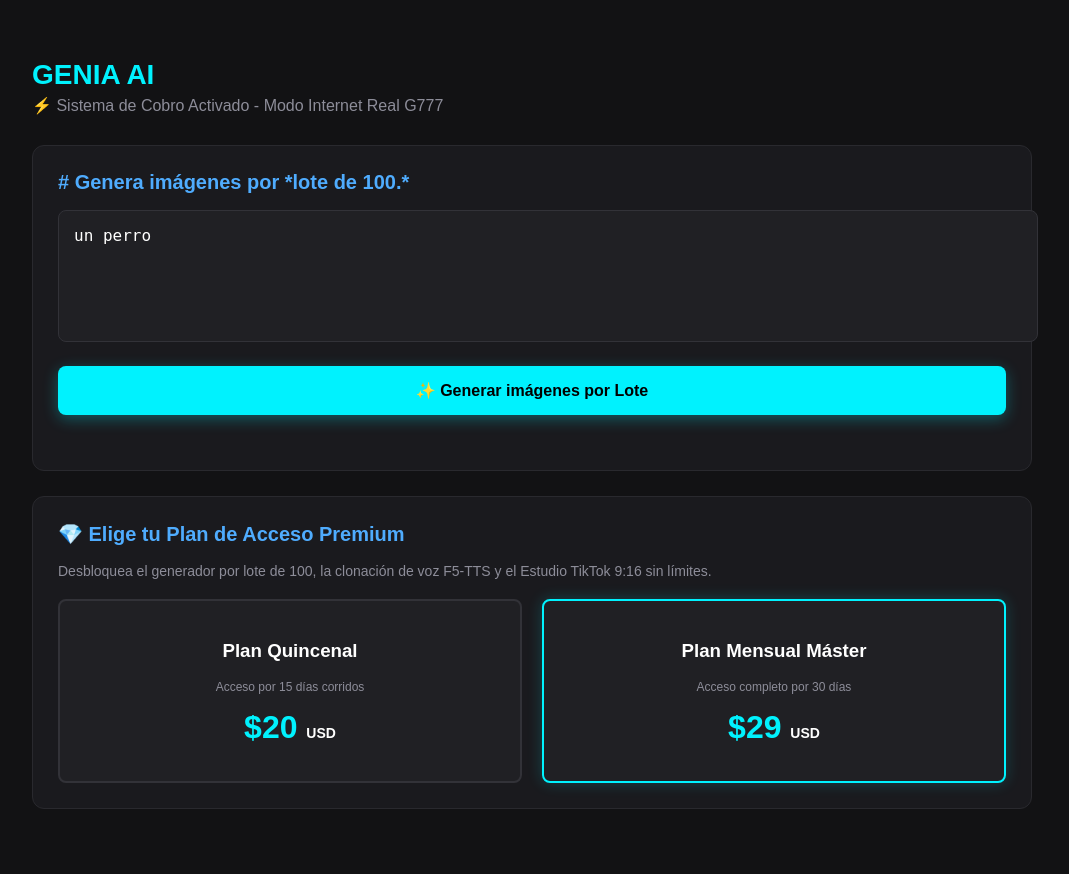
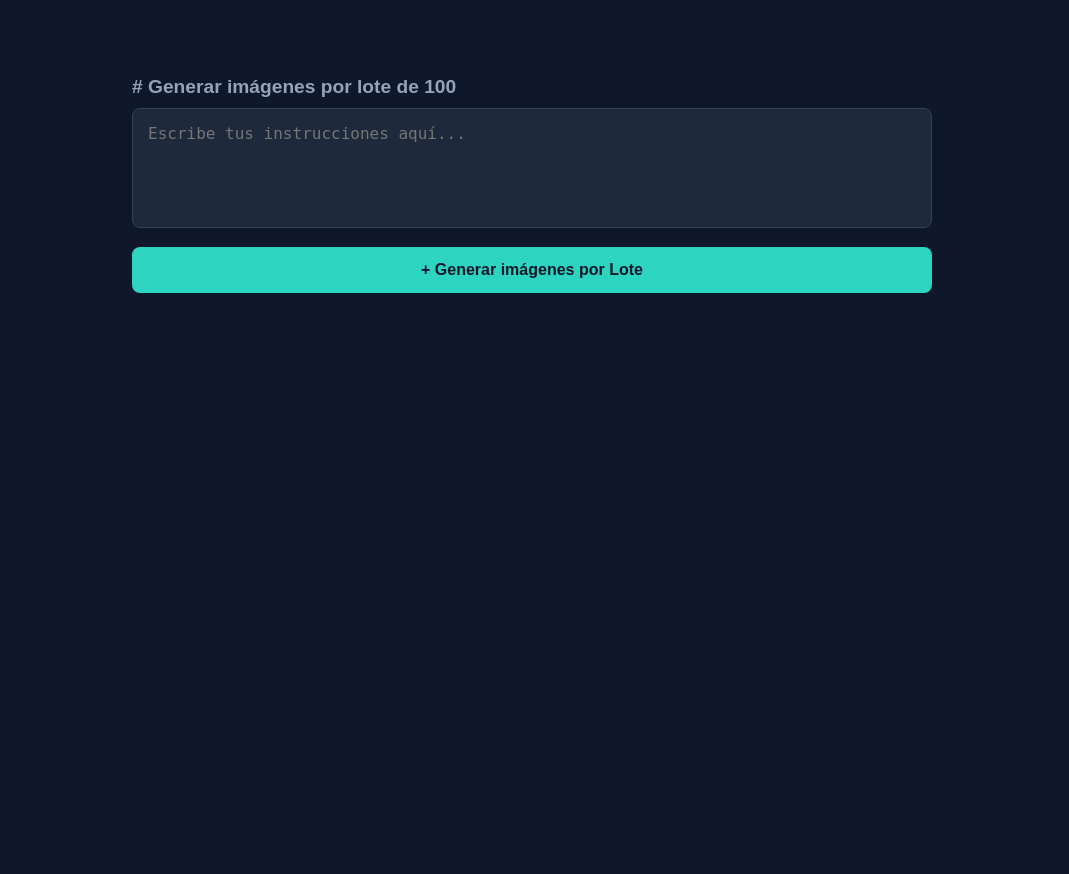
Before and after one commit to floresyahir006-boop/genia-ai, a FastAPI app: page / in a window 1280 px wide. Shown: the whole page, without its empty margins (108-1177 px from the left). After the commit the page ends 293 px from the top, so only its background shows below. Run offline with FastAPI, Linux system fonts and the light colour scheme; some libraries are stand-ins or nearby versions.

Commit message:
Eliminar seccion de precios premium

```diff
--- a/templates/index.html
+++ b/templates/index.html
@@ -3,91 +3,70 @@
 <head>
     <meta charset="UTF-8">
     <meta name="viewport" content="width=device-width, initial-scale=1.0">
-    <title>GENIA AI - Estudio Multimedia Pro</title>
-    <link rel="stylesheet" href="/static/style.css" id="theme-stylesheet">
-    <!-- Cargamos el script oficial de PayPal -->
-    <script src="https://paypal.com"></script>
+    <title>Genia AI - Generador por Lote</title>
     <style>
-        body { background-color: #121214; color: #ffffff; font-family: sans-serif; margin: 0; padding: 20px; }
-        .container { max-width: 1000px; margin: 0 auto; padding: 20px; }
-        textarea { width: 100%; height: 100px; background-color: #202024; border: 1px solid #323238; border-radius: 8px; color: #fff; padding: 15px; font-size: 16px; resize: none; margin-bottom: 20px; }
-        .btn-aqua { display: block; width: 100%; background-color: #00f2fe; color: #000; text-align: center; padding: 15px; border-radius: 8px; font-weight: bold; text-decoration: none; font-size: 16px; cursor: pointer; border: none; margin-bottom: 30px; box-shadow: 0 4px 15px rgba(0,242,254,0.3); }
-        .section { background-color: #1a1a1e; border: 1px solid #29292e; border-radius: 12px; padding: 25px; margin-bottom: 25px; }
-        h1 { color: #00f2fe; font-size: 28px; margin-bottom: 5px; }
-        h2 { font-size: 20px; color: #4facfe; margin-top: 0; }
-        .grid-precios { display: grid; grid-template-columns: 1fr 1fr; gap: 20px; margin-top: 20px; }
-        .tarjeta-precio { background-color: #202024; border: 2px solid #323238; border-radius: 8px; padding: 20px; text-align: center; }
-        .tarjeta-precio.destacado { border-color: #00f2fe; box-shadow: 0 0 15px rgba(0,242,254,0.2); }
-        .precio { font-size: 32px; font-weight: bold; color: #00f2fe; margin: 15px 0; }
+        body {
+            background-color: #0f172a;
+            color: #ffffff;
+            font-family: Arial, sans-serif;
+            margin: 0;
+            padding: 20px;
+            display: flex;
+            flex-direction: column;
+            align-items: center;
+        }
+        .container {
+            width: 100%;
+            max-width: 800px;
+            margin-top: 40px;
+        }
+        h2 {
+            font-size: 1.2rem;
+            color: #94a3b8;
+            margin-bottom: 10px;
+        }
+        textarea {
+            width: 100%;
+            height: 120px;
+            background-color: #1e293b;
+            border: 1px solid #334155;
+            border-radius: 8px;
+            color: #ffffff;
+            padding: 15px;
+            font-size: 1rem;
+            resize: none;
+            box-sizing: border-box;
+        }
+        textarea:focus {
+            outline: 2px solid #2dd4bf;
+        }
+        .btn-submit {
+            width: 100%;
+            background-color: #2dd4bf;
+            color: #0f172a;
+            border: none;
+            padding: 14px;
+            font-size: 1rem;
+            font-weight: bold;
+            border-radius: 8px;
+            cursor: pointer;
+            margin-top: 15px;
+            transition: background-color 0.2s;
+        }
+        .btn-submit:hover {
+            background-color: #14b8a6;
+        }
     </style>
 </head>
 <body>
+
     <div class="container">
-        <h1>GENIA AI</h1>
-        <p style="color: #8d8d99; margin-top: 0; margin-bottom: 30px;">⚡ Sistema de Cobro Activado - Modo Internet Real G777</p>
-
-        <!-- 🖼️ SECCIÓN 1: GENERADOR POR LOTE -->
-        <div class="section">
-            <h2># Genera imágenes por *lote de 100.*</h2>
-            <textarea id="prompt-ia" placeholder="Describe tu imagen aquí...">un perro</textarea>
-            <button class="btn-aqua" id="btn-generar-lote" onclick="ejecutarGeneracionLote()">✨ Generar imágenes por Lote</button>
-            <div id="contenedor-resultado" style="text-align:center; margin-top:20px;"></div>
-        </div>
-
-        <!-- 💰 SECCIÓN 2: PLANES DE SUSCRIPCIÓN -->
-        <div class="section">
-            <h2>💎 Elige tu Plan de Acceso Premium</h2>
-            <p style="color: #8d8d99; font-size: 14px;">Desbloquea el generador por lote de 100, la clonación de voz F5-TTS y el Estudio TikTok 9:16 sin límites.</p>
-
-            <div class="grid-precios">
-                <!-- Plan 15 Días -->
-                <div class="tarjeta-precio">
-                    <h3>Plan Quincenal</h3>
-                    <p style="color: #8d8d99; font-size: 12px;">Acceso por 15 días corridos</p>
-                    <div class="precio">$20 <span style="font-size:14px; color:#fff;">USD</span></div>
-                    <div id="paypal-button-container-15"></div>
-                </div>
-
-                <!-- Plan Mensual -->
-                <div class="tarjeta-precio destacado">
-                    <h3>Plan Mensual Máster</h3>
-                    <p style="color: #8d8d99; font-size: 12px;">Acceso completo por 30 días</p>
-                    <div class="precio">$29 <span style="font-size:14px; color:#fff;">USD</span></div>
-                    <div id="paypal-button-container-30"></div>
-                </div>
-            </div>
-        </div>
+        <h2># Generar imágenes por lote de 100</h2>
+        <form action="/generar" method="POST">
+            <textarea name="prompts" placeholder="Escribe tus instrucciones aquí..."></textarea>
+            <button type="submit" class="btn-submit">+ Generar imágenes por Lote</button>
+        </form>
     </div>
 
-    <script>
-        // Funciones de botones de PayPal
-        if (typeof paypal !== 'undefined') {
-            // Botón de $20 (15 días)
-            paypal.Buttons({
-                createOrder: (data, actions) => { return actions.order.create({ purchase_units: [{ amount: { value: '20.00' } }] }); },
-                onApprove: (data, actions) => { return actions.order.capture().then(details => { alert('¡Gracias por tu pago, compadre! Plan Quincenal activado para ' + details.payer.name.given_name); }); }
-            }).render('#paypal-button-container-15');
-
-            // Botón de $29 (Mensual)
-            paypal.Buttons({
-                createOrder: (data, actions) => { return actions.order.create({ purchase_units: [{ amount: { value: '29.00' } }] }); },
-                onApprove: (data, actions) => { return actions.order.capture().then(details => { alert('¡Suscripción Mensual Activada, compadre! Bienvenido a Genia AI, ' + details.payer.name.given_name); }); }
-            }).render('#paypal-button-container-30');
-        }
-
-        async function ejecutarGeneracionLote() {
-            const boton = document.getElementById("btn-generar-lote");
-            const promptText = document.getElementById("prompt-ia").value;
-            boton.innerText = "⏳ Generando lote de 100...";
-            try {
-                const response = await fetch('/generar-lote-ia?prompt=' + encodeURIComponent(promptText), { method: 'POST' });
-                const resData = await response.json();
-                if(resData.url) {
-                    document.getElementById("contenedor-resultado").innerHTML = <h3 style="color:#00f2fe;">🎨 Tu Imagen IA está Lista:</h3><img src="${resData.url}?t=${new Date().getTime()}" style="max-width:100%; border-radius:12px; border:2px solid #00f2fe;"/>;
-                }
-            } catch (err) { console.error(err); }
-            finally { boton.innerText = "✨ Generar imágenes por Lote"; }
-        }
-    </script>
 </body>
 </html>
```
